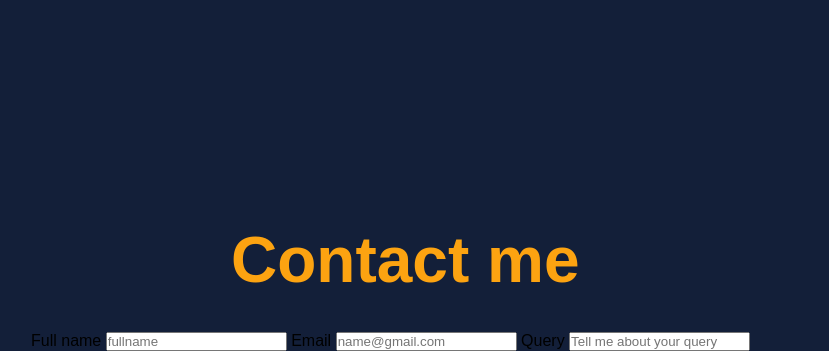
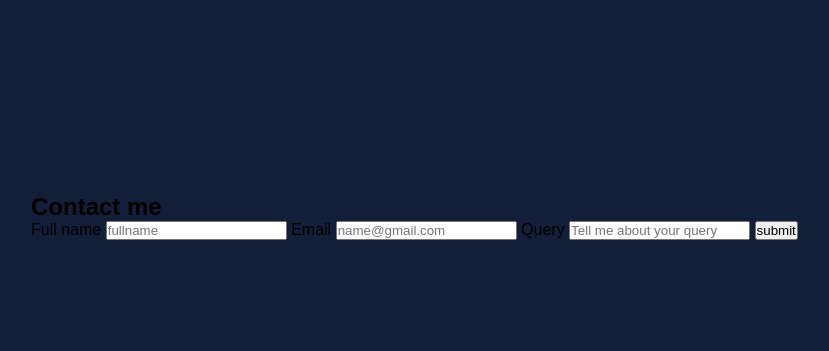
Before and after one commit to Ke-bean/Portfolio, a plain HTML site: page index.html in a window 1280 px wide. Shown: the part 3033-3384 px from the top of the page, without its empty margins (33-862 px from the left). After the commit the page ends 3273 px from the top, so only its background shows below. Drawn offline with Linux system fonts and the light colour scheme.

Commit message:
contact section added

```diff
--- a/index.html
+++ b/index.html
@@ -156,13 +156,14 @@
         </div>
         <div class="contact">
             <form action="">
-                <h1>Contact me</h1>
-                <label for="fullname">Full name</label>
-                <input type="text" name="fullname" id="fullname" placeholder="fullname">
-                <label for="email">Email</label>
-                <input type="text" name="email" id="email" placeholder="name@gmail.com">
-                <label for="query">Query</label>
-                <input type="text" name="query" id="query" placeholder="Tell me about your query">
+                <h2 class="contact-me">Contact me</h2>
+                <label class="labels" for="fullname">Full name</label>
+                <input class="inputs" type="text" name="fullname" id="fullname" placeholder="fullname">
+                <label class="labels" for="email">Email</label>
+                <input class="inputs"  type="text" name="email" id="email" placeholder="name@gmail.com">
+                <label class="labels" for="query">Query</label>
+                <input class="inputs"  type="text" name="query" id="query" placeholder="Tell me about your query">
+                <input class="submitBtn" type="submit" value="submit">
             </form>
         </div>
     </div>
```
